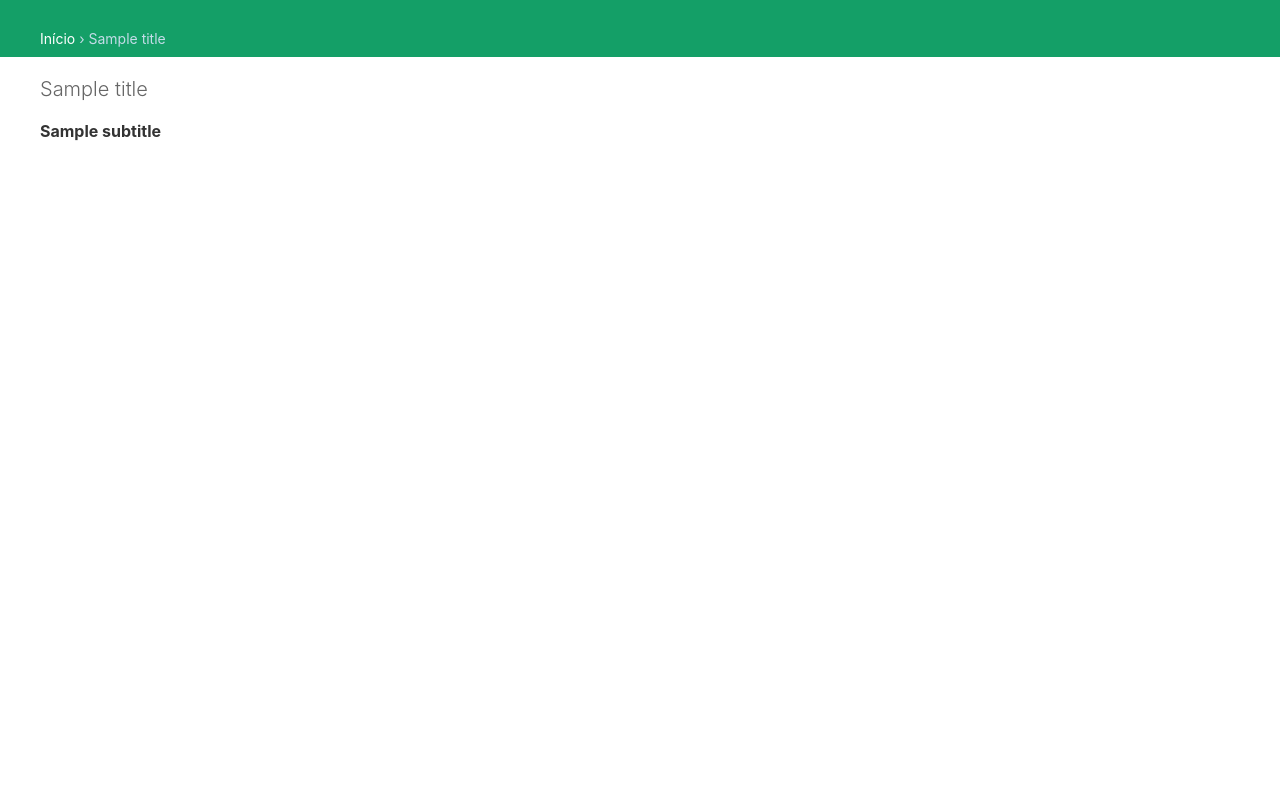
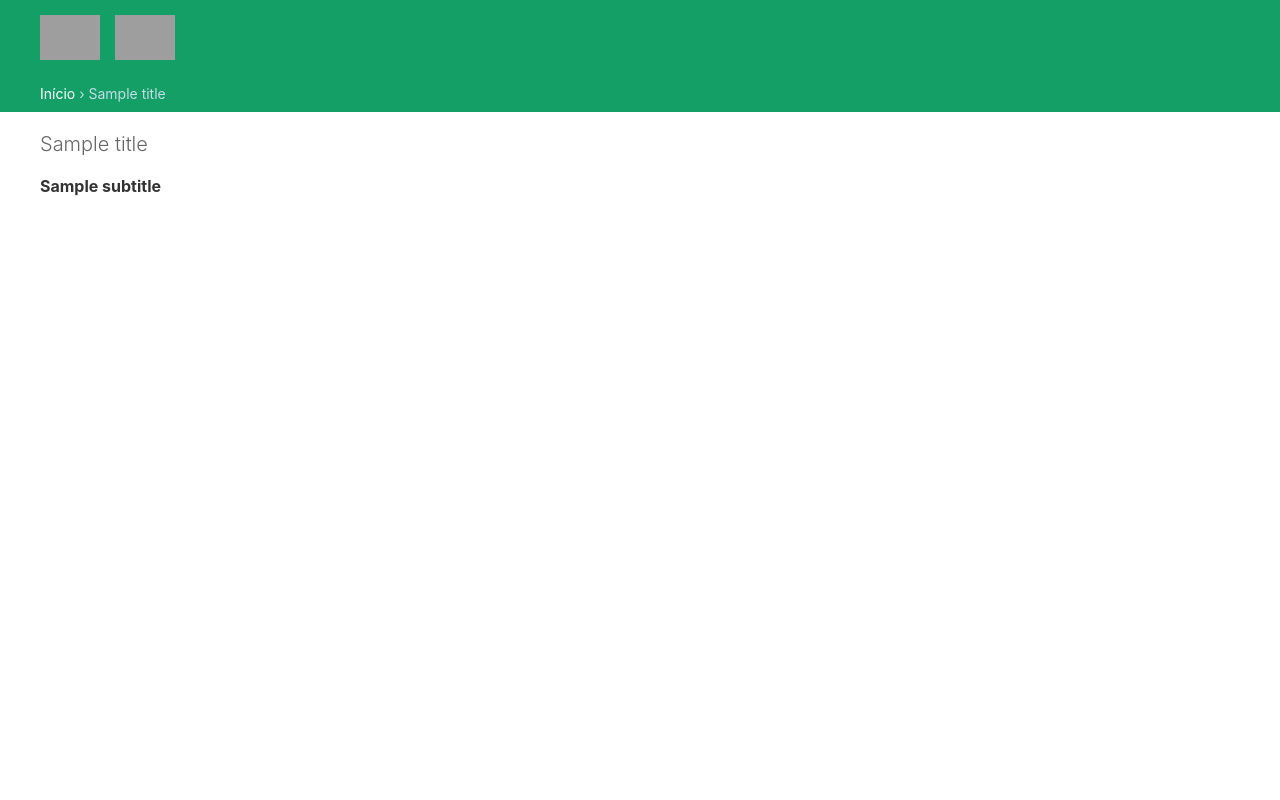
Before and after one commit to prefeiturasp/SME-BensFisicos-BackEnd, a Django app: template config/templates/admin/base_site.html in a window 1280 px wide. Run offline with Django 4.2, Linux system fonts and the light colour scheme; the template is opened without the code that fills it: most values are stand-ins (such as "Sample title", 1, 10 or a date in 2020); grey boxes are pictures that could not be loaded.

Commit message:
style: atualiza estilos de cabeçalho e logo para melhor layout e responsividade

```diff
--- a/config/templates/admin/base_site.html
+++ b/config/templates/admin/base_site.html
@@ -47,9 +47,9 @@
 
     --button-fg: #fff;
     --button-bg: var(--primary);
-    --button-hover-bg: #609ab6;
+    --button-hover-bg: #0f7d51;
     --default-button-bg: var(--secondary);
-    --default-button-hover-bg: #205067;
+    --default-button-hover-bg: #0f7d51;
     --close-button-bg: #747474;
     --close-button-hover-bg: #333;
     --delete-button-bg: #ba2121;
@@ -246,6 +246,71 @@ hr {
         'Segoe UI Emoji',
         'Segoe UI Symbol';
   }
+
+  /* Header customization */
+  #header {
+    background: #149f67;
+    padding: 15px 40px;
+    display: flex;
+    align-items: center;
+    justify-content: space-between;
+  }
+
+  #branding {
+    display: flex;
+    align-items: center;
+    gap: 20px;
+  }
+
+  .header-logos {
+    display: flex;
+    align-items: center;
+    gap: 15px;
+  }
+
+  .header-logos img {
+    height: 45px;
+    width: auto;
+    object-fit: contain;
+  }
+
+  #branding h1 {
+    display: none;
+  }
+
+  /* User tools styling */
+  #user-tools {
+    display: flex;
+    align-items: center;
+    gap: 3px;
+    flex-shrink: 0;
+  }
+
+  #user-tools a {
+    color: white;
+  }
+
+  #user-tools a:hover {
+    color: #ccffe8;
+  }
+
+  /* Responsive adjustments */
+  @media (max-width: 768px) {
+    #header {
+      padding: 15px 20px;
+      flex-wrap: wrap;
+    }
+
+    .header-logos img {
+      height: 35px;
+    }
+
+    #user-tools {
+      width: 100%;
+      justify-content: flex-end;
+      margin-top: 10px;
+    }
+  }
   /* #header {
     background: #f1f1f1;
   }
@@ -299,7 +364,18 @@ hr {
 </style>
 {% endblock %}
 
-{% block title %}{{ title }} | {{ site_title|default:_('Projetos Rápidos') }}{% endblock %}
+{% load static %}
+
+{% block title %}{{ title }} | {{ site_title|default:_('Bens Físicos SME') }}{% endblock %}
+
+{% block branding %}
+<div id="branding">
+  <div class="header-logos">
+    <img src="{% static 'img/sme_logo.png' %}" alt="Logo SME" />
+    <img src="{% static 'img/bens_logo.png' %}" alt="Logo Bens Físicos" />
+  </div>
+</div>
+{% endblock %}
 
 {% block nav-global %}{% endblock %}
 
```
